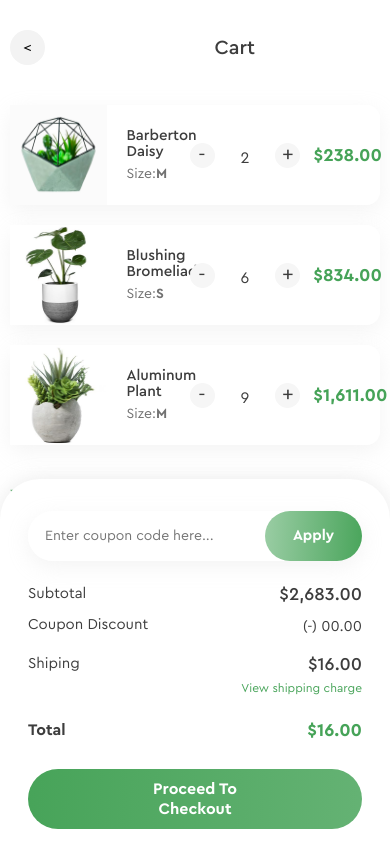
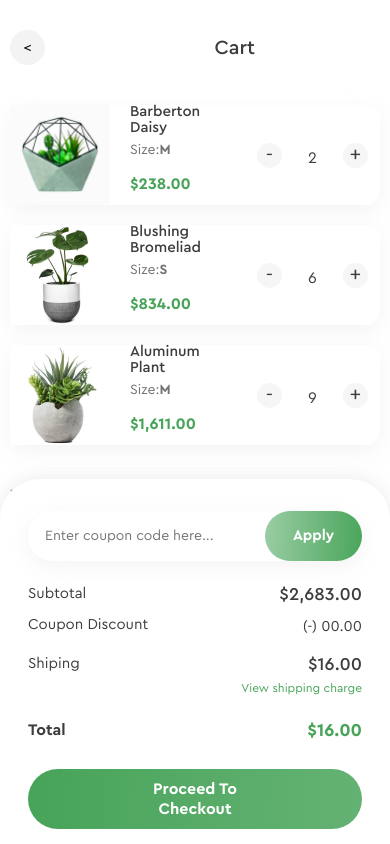
Before and after one commit to katrisha03/katrisha03.github.io, a website: page index4.html in a window 390 px wide. Drawn offline with nearby package versions, Linux system fonts and the light colour scheme; files whose address does not match are found by name.

Commit message:
first commit

```diff
--- a/index4.html
+++ b/index4.html
@@ -127,6 +127,7 @@
                                     <div class="shopping__size">
                                         Size: <span> M</span>
                                     </div>
+                                    <div class="shopping__price_mobile">$238.00</div>
                                 </div>
                             </div>
                             <div class="shopping__text">
@@ -155,6 +156,7 @@
                                     <div class="shopping__size">
                                         Size: <span> S</span>
                                     </div>
+                                    <div class="shopping__price_mobile">$834.00</div>
                                 </div>
                             </div>
                             <div class="shopping__text">
@@ -183,6 +185,7 @@
                                     <div class="shopping__size">
                                         Size:  <span> M </span>
                                     </div>
+                                    <div class="shopping__price_mobile">$1,611.00</div>
                                 </div>
                             </div>
                             <div class="shopping__text">
--- a/resources/sass/blocks/shopping_card/_shopping.scss
+++ b/resources/sass/blocks/shopping_card/_shopping.scss
@@ -169,9 +169,14 @@
     flex-direction: row;
   }
   @media screen and (max-width: 750px) {
+    display: flex;
+    justify-content: space-between;
     width: 100%;
     height: 100px;
     border-radius: 14px;
+    column-gap: 30px;
+    margin-left: 28px;
+    margin-right: 28px;
     background: linear-gradient(93deg, #FFF -0.94%, #FFF 105.02%);
     box-shadow: 0px 6px 20px 0px rgba(210, 210, 210, 0.25);
   }
@@ -200,7 +205,14 @@
   display: flex;
   justify-content: space-between;
   align-items: center;
-  width: 55%;
+  width: 58%;
+  @media screen and (max-width: 750px) {
+    width: 136px;
+  }
+}
+
+.shopping__name{
+  width: 150px;
 }
 
 .shopping__title{
@@ -263,6 +275,21 @@
     font-style: normal;
     font-weight: 700;
     line-height: 16px; /* 114.286% */
+    margin-bottom: 18px;
+  }
+}
+
+.shopping__price_mobile{
+  display:none;
+  @media screen and (max-width:750px){
+    display: flex;
+    color: #46A358;
+    font-family: Cera Pro;
+    font-size: 16px;
+    font-style: normal;
+    font-weight: 700;
+    line-height: 16px;
+    margin-bottom: 15px;
   }
 }
 
@@ -324,7 +351,7 @@
   font-weight: 700;
   line-height: 16px;
   @media screen and (max-width:750px) {
-    font-size: 18px;
+    display: none;
   }
 }
 
```
Also changed, not shown: resources/css/main.css, resources/css/main.min.css.
